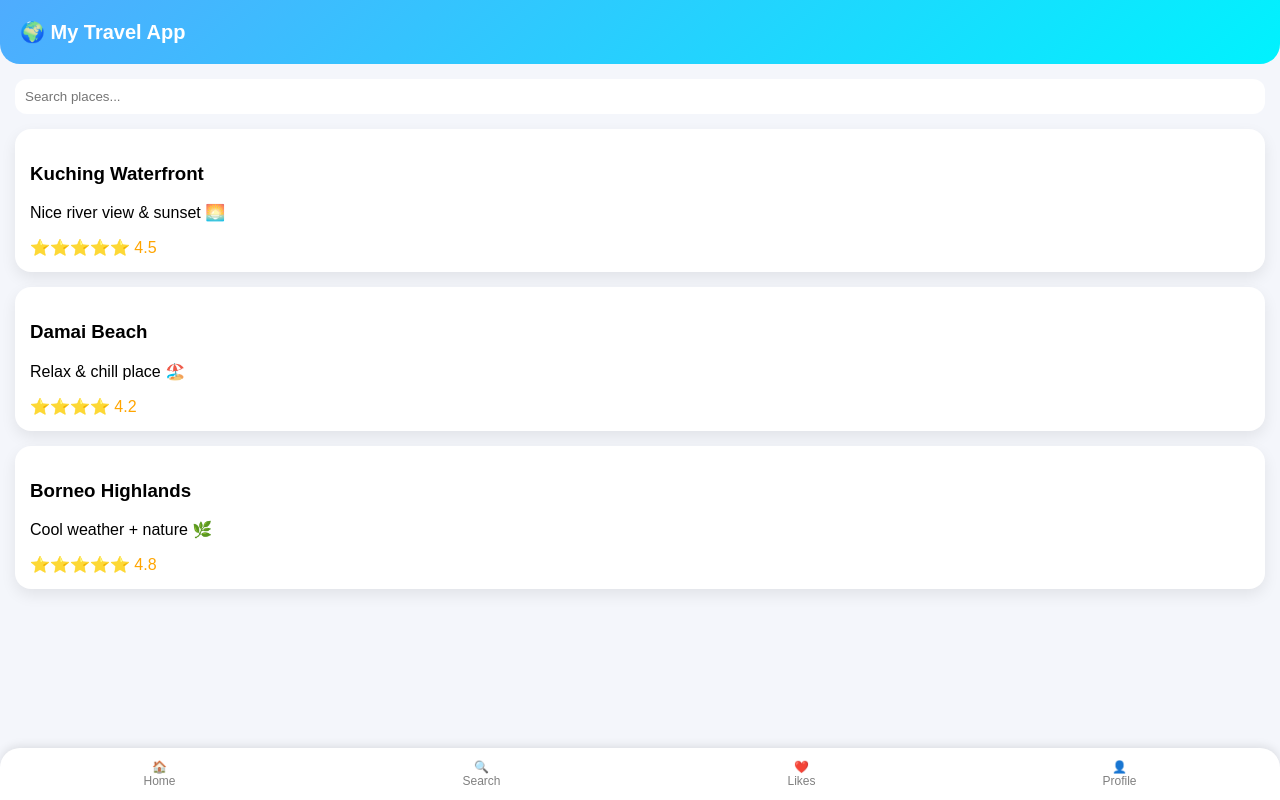
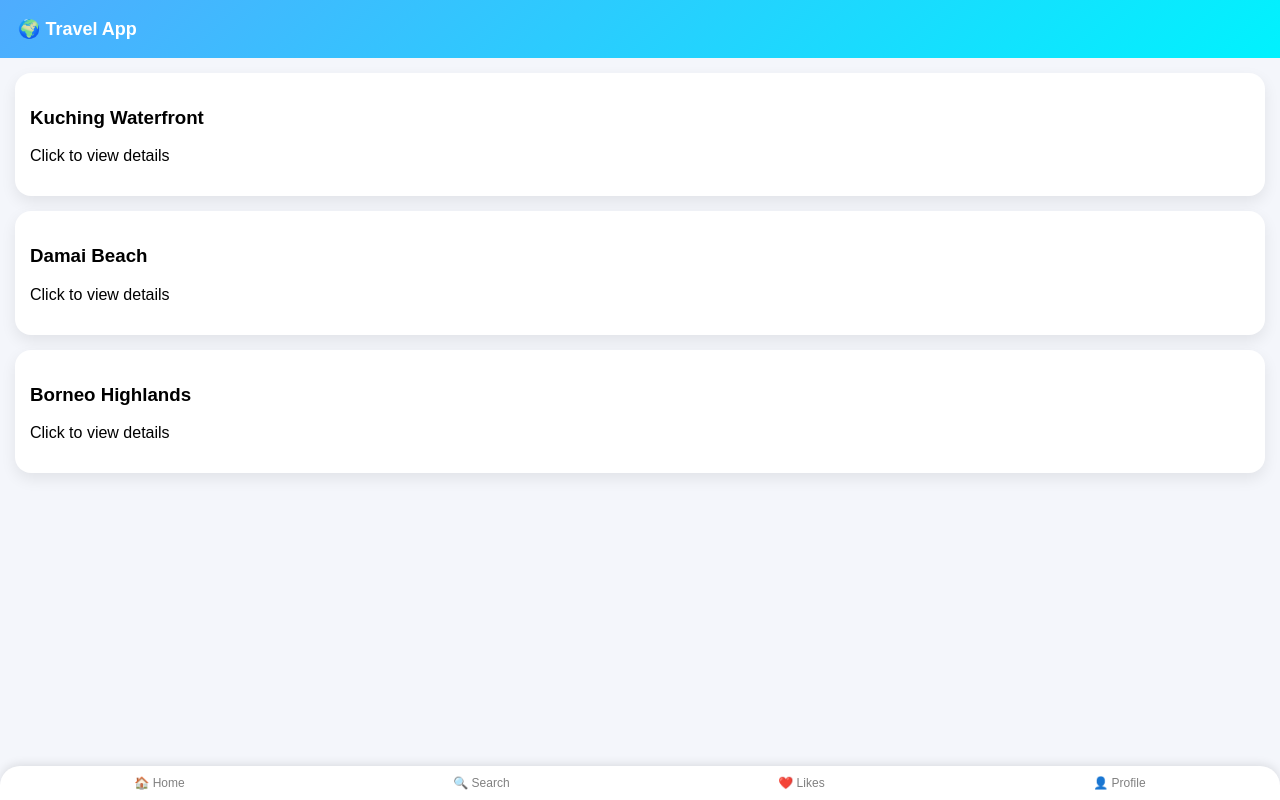
Before and after one commit to bcs25020023-creator/Irene, a plain HTML site: page index.html in a window 1280 px wide. Drawn offline with Linux system fonts and the light colour scheme.

Commit message:
Update index.html

```diff
--- a/index.html
+++ b/index.html
@@ -8,42 +8,37 @@
 <style>
 body {
   margin: 0;
-  font-family: Arial, sans-serif;
+  font-family: Arial;
   background: #f4f6fb;
 }
 
-/* Top bar */
+/* header */
 .header {
   background: linear-gradient(135deg, #4facfe, #00f2fe);
-  padding: 20px;
+  padding: 18px;
   color: white;
-  font-size: 20px;
+  font-size: 18px;
   font-weight: bold;
-  border-bottom-left-radius: 20px;
-  border-bottom-right-radius: 20px;
 }
 
-/* Search bar */
-.search {
-  margin: 15px;
-  display: flex;
+/* pages */
+.page {
+  display: none;
+  padding-bottom: 70px;
 }
 
-.search input {
-  flex: 1;
-  padding: 10px;
-  border-radius: 12px;
-  border: none;
-  outline: none;
+.active {
+  display: block;
 }
 
-/* Card */
+/* card */
 .card {
   background: white;
   margin: 15px;
   padding: 15px;
   border-radius: 16px;
   box-shadow: 0 6px 15px rgba(0,0,0,0.08);
+  cursor: pointer;
   transition: 0.2s;
 }
 
@@ -51,9 +46,16 @@ body {
   transform: scale(1.02);
 }
 
-/* rating */
-.rating {
-  color: orange;
+/* detail page */
+.detail {
+  padding: 20px;
+}
+
+.back {
+  margin: 15px;
+  display: inline-block;
+  color: #4facfe;
+  cursor: pointer;
 }
 
 /* bottom nav */
@@ -64,7 +66,7 @@ body {
   background: white;
   display: flex;
   justify-content: space-around;
-  padding: 12px 0;
+  padding: 10px 0;
   border-top-left-radius: 20px;
   border-top-right-radius: 20px;
   box-shadow: 0 -2px 10px rgba(0,0,0,0.1);
@@ -72,61 +74,69 @@ body {
 
 .nav div {
   font-size: 12px;
-  text-align: center;
   color: gray;
-}
-
-.nav div:hover {
-  color: #4facfe;
-  transform: scale(1.1);
-}
-
-/* avoid the content area being blocked by the nav */
-.content {
-  padding-bottom: 70px;
 }
 </style>
 </head>
 
 <body>
 
-<div class="header">
-  🌍 My Travel App
+<div class="header">🌍 Travel App</div>
+
+<!-- HOME PAGE -->
+<div id="home" class="page active">
+
+  <div class="card" onclick="openDetail('Kuching Waterfront','Nice river view 🌅')">
+    <h3>Kuching Waterfront</h3>
+    <p>Click to view details</p>
+  </div>
+
+  <div class="card" onclick="openDetail('Damai Beach','Relax beach vibe 🏖️')">
+    <h3>Damai Beach</h3>
+    <p>Click to view details</p>
+  </div>
+
+  <div class="card" onclick="openDetail('Borneo Highlands','Cool mountain air 🌿')">
+    <h3>Borneo Highlands</h3>
+    <p>Click to view details</p>
+  </div>
+
 </div>
 
-<div class="content">
+<!-- DETAIL PAGE -->
+<div id="detail" class="page">
 
-  <div class="search">
-    <input type="text" placeholder="Search places...">
-  </div>
+  <div class="back" onclick="goBack()">← Back</div>
 
-  <div class="card">
-    <h3>Kuching Waterfront</h3>
-    <p>Nice river view & sunset 🌅</p>
-    <div class="rating">⭐⭐⭐⭐⭐ 4.5</div>
-  </div>
-
-  <div class="card">
-    <h3>Damai Beach</h3>
-    <p>Relax & chill place 🏖️</p>
-    <div class="rating">⭐⭐⭐⭐ 4.2</div>
-  </div>
-
-  <div class="card">
-    <h3>Borneo Highlands</h3>
-    <p>Cool weather + nature 🌿</p>
-    <div class="rating">⭐⭐⭐⭐⭐ 4.8</div>
+  <div class="detail">
+    <h2 id="title"></h2>
+    <p id="desc"></p>
   </div>
 
 </div>
 
 <!-- bottom nav -->
 <div class="nav">
-  <div>🏠<br>Home</div>
-  <div>🔍<br>Search</div>
-  <div>❤️<br>Likes</div>
-  <div>👤<br>Profile</div>
+  <div>🏠 Home</div>
+  <div>🔍 Search</div>
+  <div>❤️ Likes</div>
+  <div>👤 Profile</div>
 </div>
+
+<script>
+function openDetail(title, desc) {
+  document.getElementById("home").classList.remove("active");
+  document.getElementById("detail").classList.add("active");
+
+  document.getElementById("title").innerText = title;
+  document.getElementById("desc").innerText = desc;
+}
+
+function goBack() {
+  document.getElementById("detail").classList.remove("active");
+  document.getElementById("home").classList.add("active");
+}
+</script>
 
 </body>
 </html>
```
